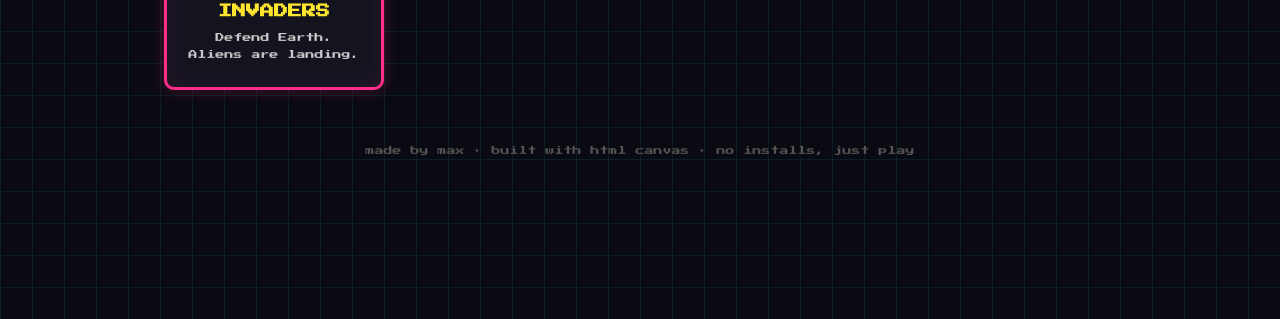
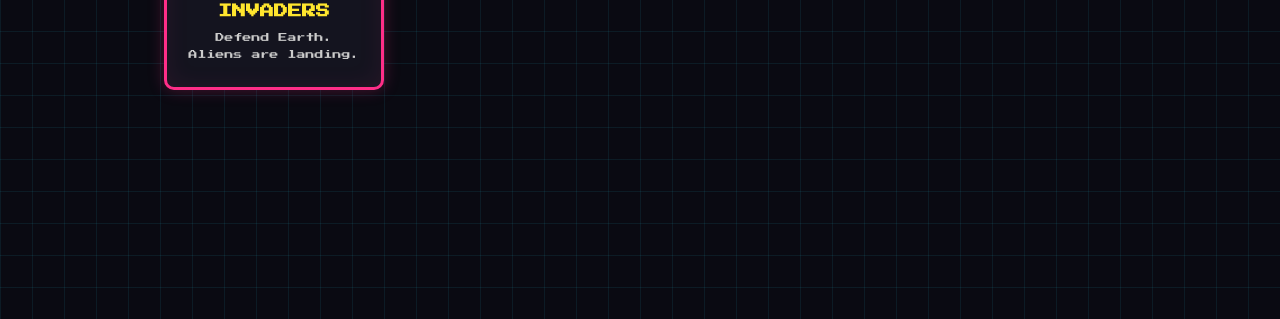
Before and after one commit to maxvbuda/retro-arcade, a plain HTML site: page index.html in a window 1280 px wide. Shown: the part 481-800 px from the top of the page. Drawn offline with Linux system fonts and the light colour scheme.

Commit message:
Remove footer from homepage

```diff
--- a/index.html
+++ b/index.html
@@ -45,9 +45,5 @@
       <p>Defend Earth.<br />Aliens are landing.</p>
     </a>
   </main>
-
-  <footer class="site-footer">
-    made by max &middot; built with html canvas &middot; no installs, just play
-  </footer>
 </body>
 </html>
```
